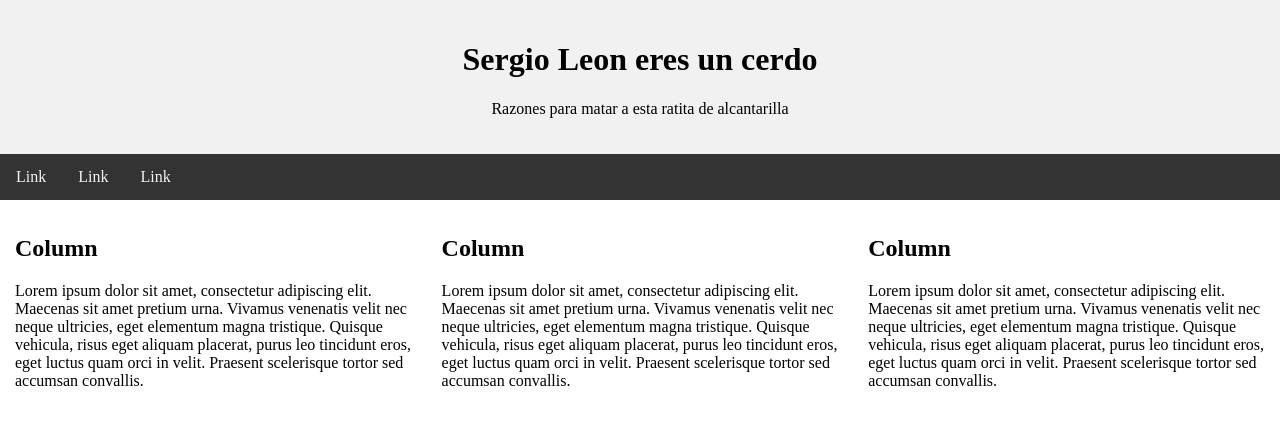
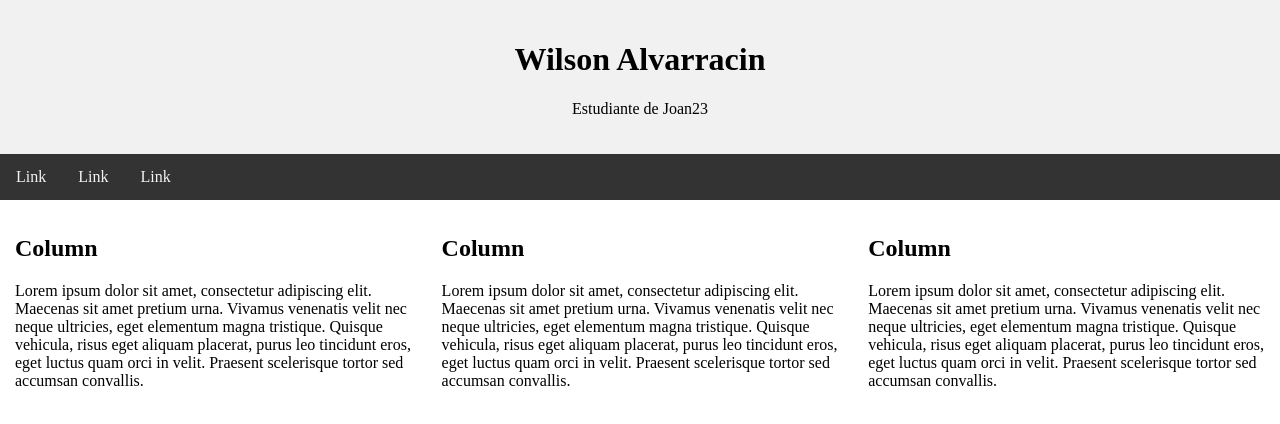
Before and after one commit to Wilson-Alvarracin/Proyecto-piloto, a plain HTML site: page index.html in a window 1280 px wide. Drawn offline with Linux system fonts and the light colour scheme.

Commit message:
Modificacion añadimos nombre

```diff
--- a/index.html
+++ b/index.html
@@ -69,8 +69,8 @@
 <body>
 
     <div class="header">
-        <h1>Sergio Leon eres un cerdo</h1>
-        <p>Razones para matar a esta ratita de alcantarilla</p>
+        <h1>Wilson Alvarracin</h1>
+        <p> Estudiante de Joan23</p>
     </div>
 
     <div class="topnav">
```
